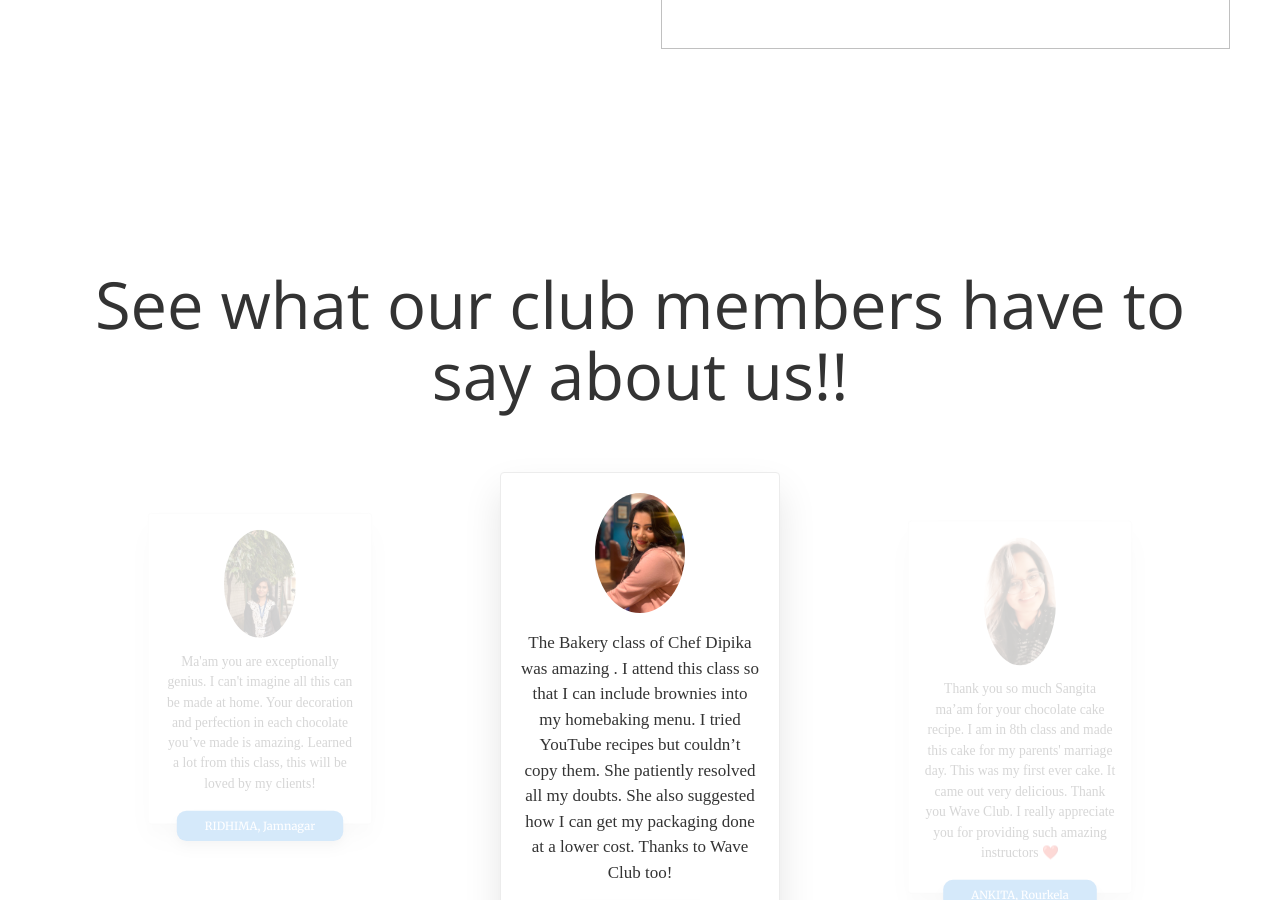
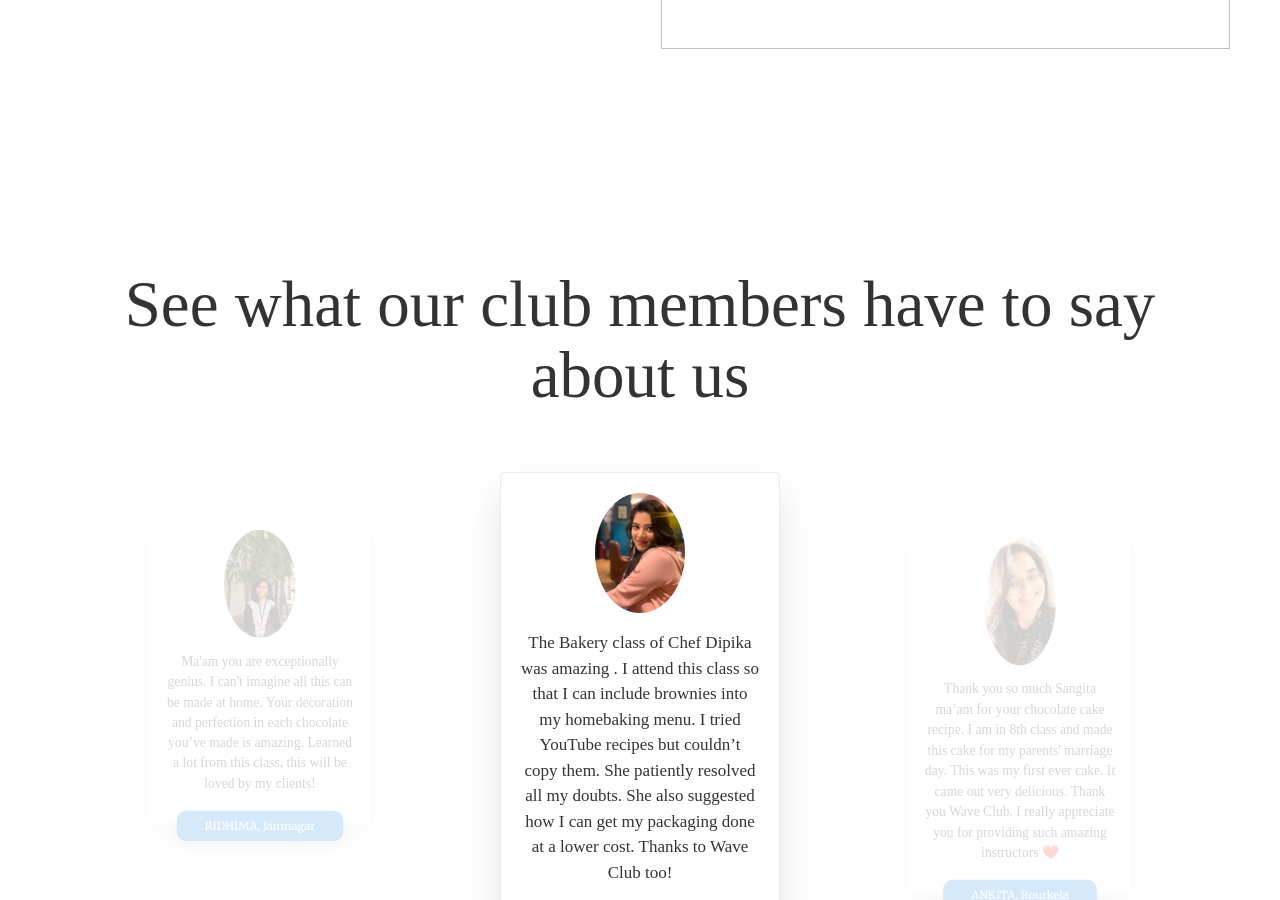
Before and after one commit to Wave-Club-in/wave-site, a Jekyll site: the page built from index.html, in a window 1280 px wide and 900 px high, scrolled down 3271 px. Built offline with Jekyll 4.4.1, drawn with Linux system fonts in a browser that asks for light colours; nearby versions of some CDN libraries; library files that are not in the unit come from our copies.

Commit message:
Update testimonial.html

```diff
--- a/_includes/testimonial.html
+++ b/_includes/testimonial.html
@@ -35,7 +35,7 @@
 <html>
 <section class="testimonials">
 	<div class="container">
-		<h1 style = "text-align : center; font-size : 32px;"> See what our club members have to say about us!!</h1>
+		<h1 style = "text-align : center; font-size : 32px; font-family : 'Work Sans';"> See what our club members have to say about us </h1>
 
       <div class="row">
         <div class="col-sm-12">
```
